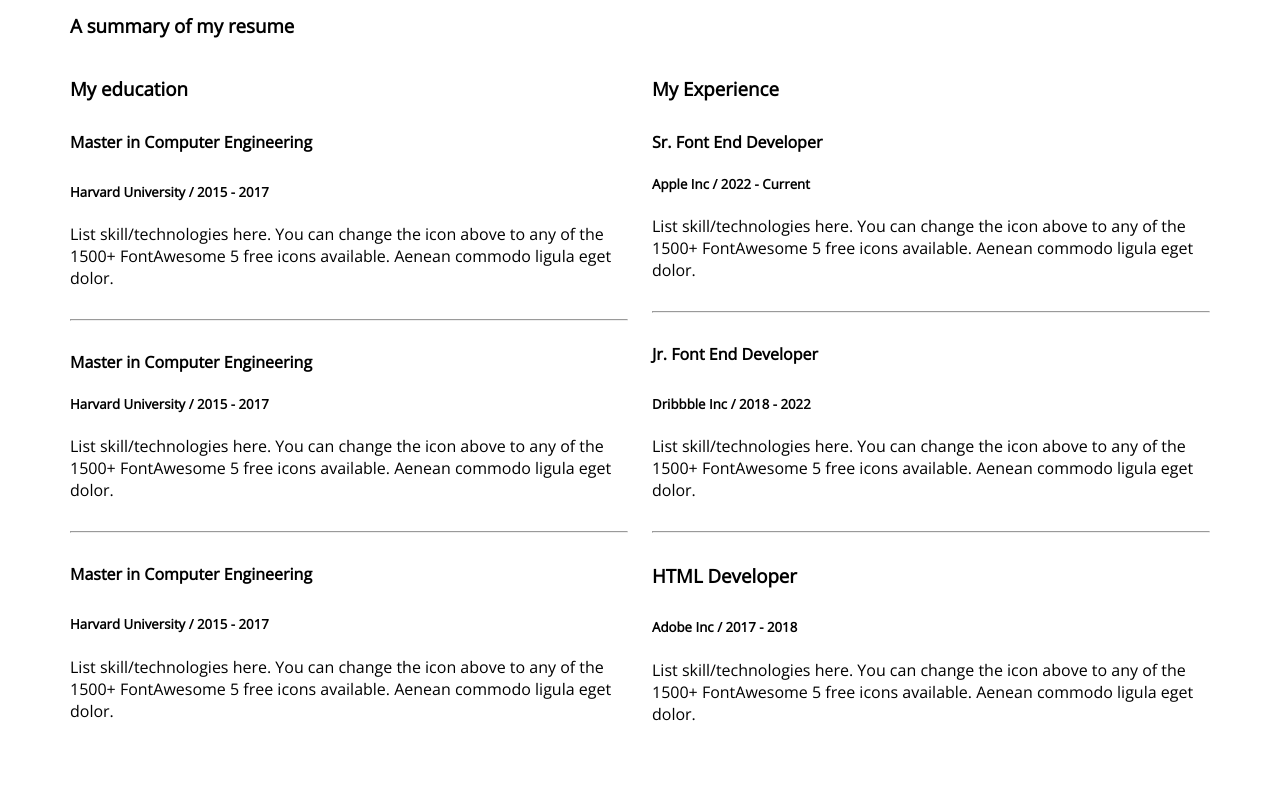
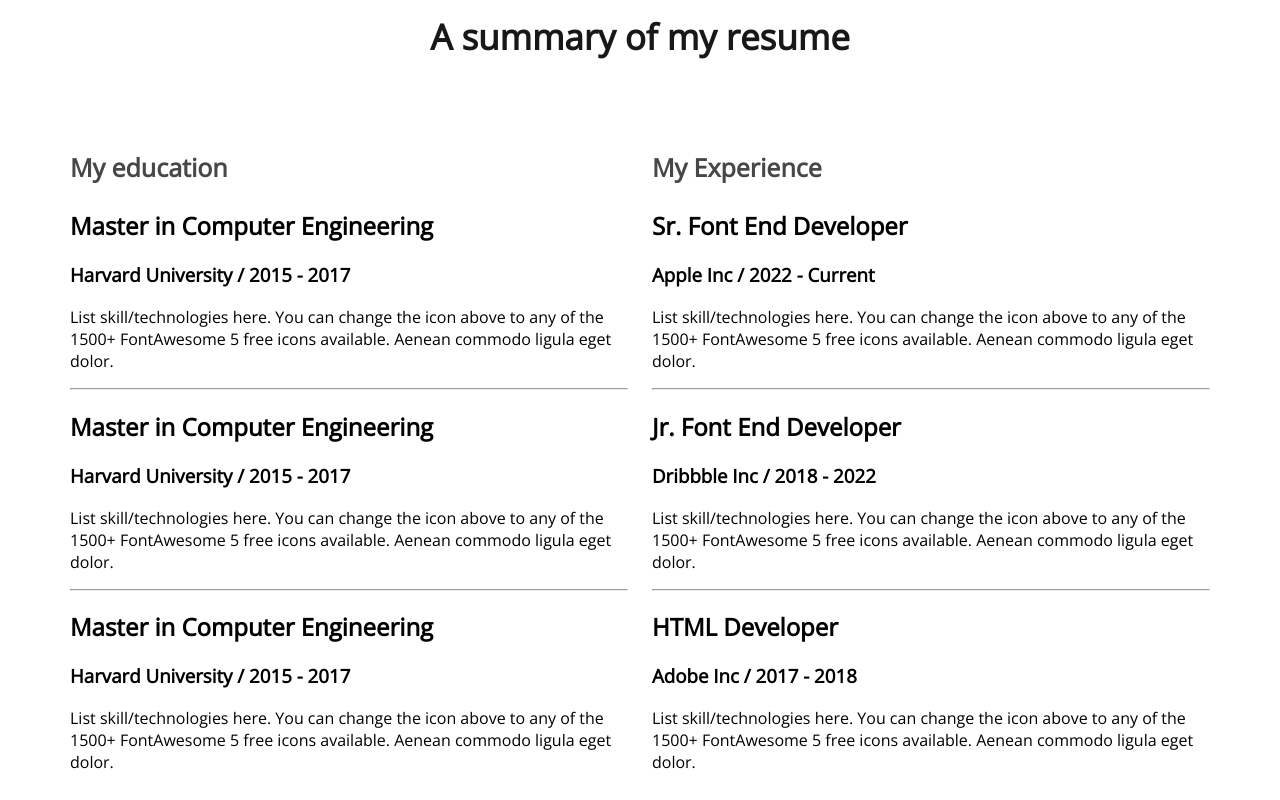
Before and after one commit to pkb1981/Practice-portfolio-2023, a plain HTML site: page index.html in a window 1280 px wide. Shown: the part 2440-3240 px from the top of the page. Drawn offline with nearby package versions, Linux system fonts and the light colour scheme.

Commit message:
2nd edition

```diff
--- a/index.html
+++ b/index.html
@@ -114,62 +114,62 @@
                 </div>
             </div>
         </section>
-        <!-- resume summary left hand side -->
+        <!-- resume summary  -->
         <section>
-            <h3 class="section-resume">A summary of my resume</h3>
+            <h3 class="section-title">A summary of my resume</h3>
             <div class="resume-container">
-                <div>
-                    <h3 class="resume-resume">My education</h3>
-                    <div class="resume-column">
-                        <h4 class="resume-column">Master in Computer Engineering</h4>
-                        <h5 class="subresume">Harvard University / 2015 - 2017</h5>
-                        <p class="description">List skill/technologies here. You can change the icon above
+                <div class="resume-column">
+                    <h3 class="resume-column-title">My education</h3>
+                    <div class="resume-item">
+                        <h2 class="resume-item-title">Master in Computer Engineering</h2>
+                        <h3 class="resume-item-institute">Harvard University / 2015 - 2017</h3>
+                        <p class="resume-item-description">List skill/technologies here. You can change the icon above
+                            to any of the 1500+ FontAwesome 5 free icons available. Aenean commodo ligula eget
+                            dolor.</p>
+                    </div>
+                    <hr>
+                    <div class="resume-item">
+                        <h2 class="resume-item-title">Master in Computer Engineering</h2>
+                        <h3 class="resume-item-institute">Harvard University / 2015 - 2017</h3>
+                        <p class="resume-item-description">List skill/technologies here. You can change the icon above
+                            to any of the 1500+ FontAwesome 5 free icons available. Aenean commodo ligula eget
+                            dolor.</p>
+                    </div>
+                    <hr>
+                    <div class="resume-item">
+                        <h2 class="resume-item-title">Master in Computer Engineering</h2>
+                        <h3 class="resume-item-institute">Harvard University / 2015 - 2017</h3>
+                        <p class="resume-item-description">List skill/technologies here. You can change the icon above
+                            to any of the 1500+ FontAwesome 5 free icons available. Aenean commodo ligula eget
+                            dolor.</p>
+                    </div>
+                </div>
+                <div class="resume-column">
+                    <h3 class="resume-column-title">My Experience</h3>
+                    <div class="resume-item">
+                        <h2 class="resume-item-title">Sr. Font End Developer</h2>
+                        <h3 class="resume-item-institute">Apple Inc / 2022 - Current</h3>
+                        <p class="resume-item-description">List skill/technologies here. You can change the icon above
                             to any of the 1500+ FontAwesome 5 free icons available. Aenean commodo ligula eget dolor.
                         </p>
                     </div>
                     <hr>
-                    <div class="resume-column">
-                        <h4 class="resume">Master in Computer Engineering</h4>
-                        <h5 class="subresume">Harvard University / 2015 - 2017</h5>
-                        <p class="description">List skill/technologies here. You can change the icon above
+                    <div class="resume-item">
+                        <h2 class="resume-item-title">Jr. Font End Developer</h2>
+                        <h3 class="resume-item-institute">Dribbble Inc / 2018 - 2022</h3>
+                        <p class="resume-item-description">List skill/technologies here. You can change the icon above
                             to any of the 1500+ FontAwesome 5 free icons available. Aenean commodo ligula eget dolor.
                         </p>
                     </div>
                     <hr>
-                    <div class="resume-column">
-                        <h4 class="resume-column">Master in Computer Engineering</h4>
-                        <h5 class="subresume">Harvard University / 2015 - 2017</h5>
-                        <p class="description">List skill/technologies here. You can change the icon above
+                    <div class="resume-item">
+                        <h2 class="resume-item-title">HTML Developer</h2>
+                        <h3 class="resume-item-institute">Adobe Inc / 2017 - 2018</h3>
+                        <p class="resume-item-description">List skill/technologies here. You can change the icon above
                             to any of the 1500+ FontAwesome 5 free icons available. Aenean commodo ligula eget dolor.
                         </p>
                     </div>
-                </div>
-                <!-- resume summary right hand side -->
-                <div>
-                    <h3 class="resume">My Experience</h3>
-                    <div class="resume-column">
-                        <h4 class="resume">Sr. Font End Developer</h4>
-                        <h5 class="subresume">Apple Inc / 2022 - Current</h5>
-                        <p class="description">List skill/technologies here. You can change the icon above
-                            to any of the 1500+ FontAwesome 5 free icons available. Aenean commodo ligula eget dolor.
-                        </p>
-                    </div>
-                    <hr>
-                    <div class="resume-column">
-                        <h4 class="resume-column">Jr. Font End Developer</h4>
-                        <h5 class="subresume-column">Dribbble Inc / 2018 - 2022</h5>
-                        <p class="description">List skill/technologies here. You can change the icon above
-                            to any of the 1500+ FontAwesome 5 free icons available. Aenean commodo ligula eget dolor.
-                        </p>
-                    </div>
-                    <hr>
-                    <div class="resume-column">
-                        <h3 class="resume-column">HTML Developer</h3>
-                        <h5 class="subresume">Adobe Inc / 2017 - 2018</h5>
-                        <p class="description">List skill/technologies here. You can change the icon above
-                            to any of the 1500+ FontAwesome 5 free icons available. Aenean commodo ligula eget dolor.
-                        </p>
-                    </div>
+
                 </div>
             </div>
             <!--resume button styling -->
--- a/style.css
+++ b/style.css
@@ -213,8 +213,14 @@ main section {
     color: #757575;
 }
 
-/* resume related */
+/* RESUME SECTION STYLES */
 /* content will be inlined */
+.resume-column-title {
+    font-weight: 700;
+    font-size: 25px;
+    color: #474747;
+}
+
 .resume-container {
     display: flex;
     gap: 24px;
@@ -223,13 +229,6 @@ main section {
 .resume-column {
     margin-top: 30px;
     margin-bottom: 30px;
-}
-
-.resume .title {
-    font-weight: 700;
-    font-size: 25px;
-    color: #474747;
-    margin-bottom: 10px;
 }
 
 .resume .subtitle {
```
